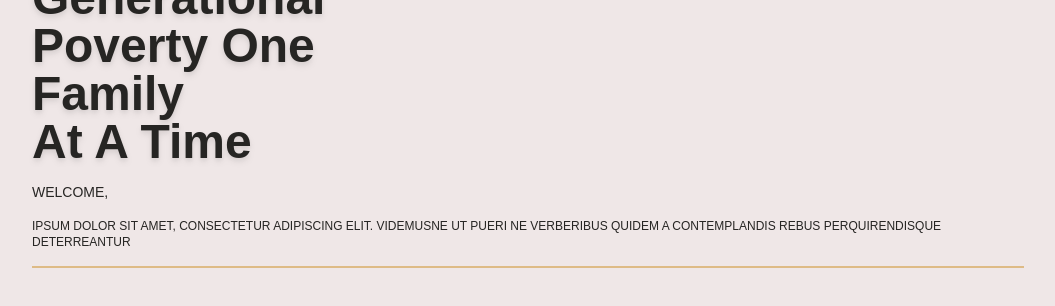
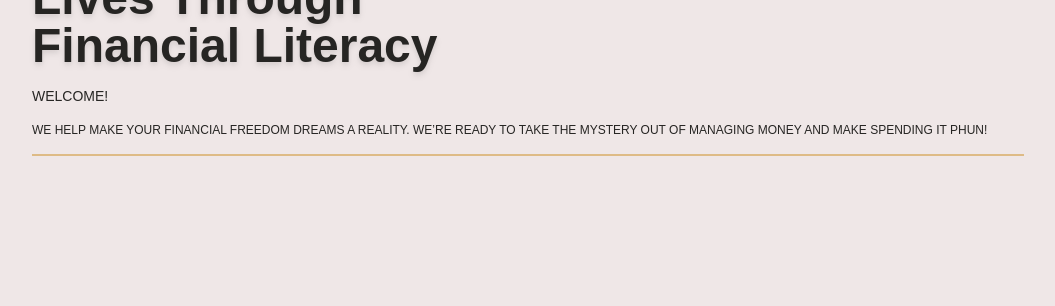
Before and after one commit to ddanner97/Phy-Financial, a React (Create React App) app: page / in a window 1280 px wide. Shown: the part 502-808 px from the top of the page, without its empty margins (112-1167 px from the left). Built offline with nearby package versions, Linux system fonts and the light colour scheme.

Commit message:
change tag line and adding hero section message

```diff
--- a/src/App.js
+++ b/src/App.js
@@ -115,11 +115,11 @@ function App() {
                 </li>
 
                 <li className='my-8'>
-                  <a className='mx-2 text-4xl border-b-2'>Services</a>
+                  <a className='mx-2 text-4xl border-b-2' onClick={() => alert("coming soon!")}>Services</a>
                 </li>
 
                 <li className='my-8'>
-                  <a className='mx-2 text-4xl border-b-2'>About</a>
+                  <a className='mx-2 text-4xl border-b-2' onClick={() => alert("coming soon!")}>About</a>
                 </li>
 
                 <li className='my-8'>
@@ -137,17 +137,15 @@ function App() {
             </div>
 
             <h1 className="text-5xl text-secondary font-bold pt-8 drop-shadow-md">
-              Ending <br></br>
-              Generational <br></br>
-              Poverty One <br></br>
-              Family <br></br>
-              At A Time <br></br>
+              Improving <br></br>
+              Lives Through <br></br>
+              Financial Literacy <br></br>
             </h1>
 
             <div className='sub-hero'>
-              <p className="pt-4 text-sm">WELCOME,</p>
+              <p className="pt-4 text-sm">WELCOME!</p>
 
-              <p className="pt-4 pb-4 text-xs border-b-2 border-gold">IPSUM DOLOR SIT AMET, CONSECTETUR ADIPISCING ELIT. VIDEMUSNE UT PUERI NE VERBERIBUS QUIDEM A CONTEMPLANDIS REBUS PERQUIRENDISQUE DETERREANTUR</p>
+              <p className="pt-4 pb-4 text-xs border-b-2 border-gold uppercase">We help make your financial freedom dreams a reality. We’re ready to take the mystery out of managing money and make spending it Phun! </p>
             </div>
 
           </div>
--- a/src/main.css
+++ b/src/main.css
@@ -760,6 +760,10 @@ video {
   font-weight: 700;
 }
 
+.uppercase {
+  text-transform: uppercase;
+}
+
 .text-primary {
   --tw-text-opacity: 1;
   color: rgb(239 231 231 / var(--tw-text-opacity));
```
